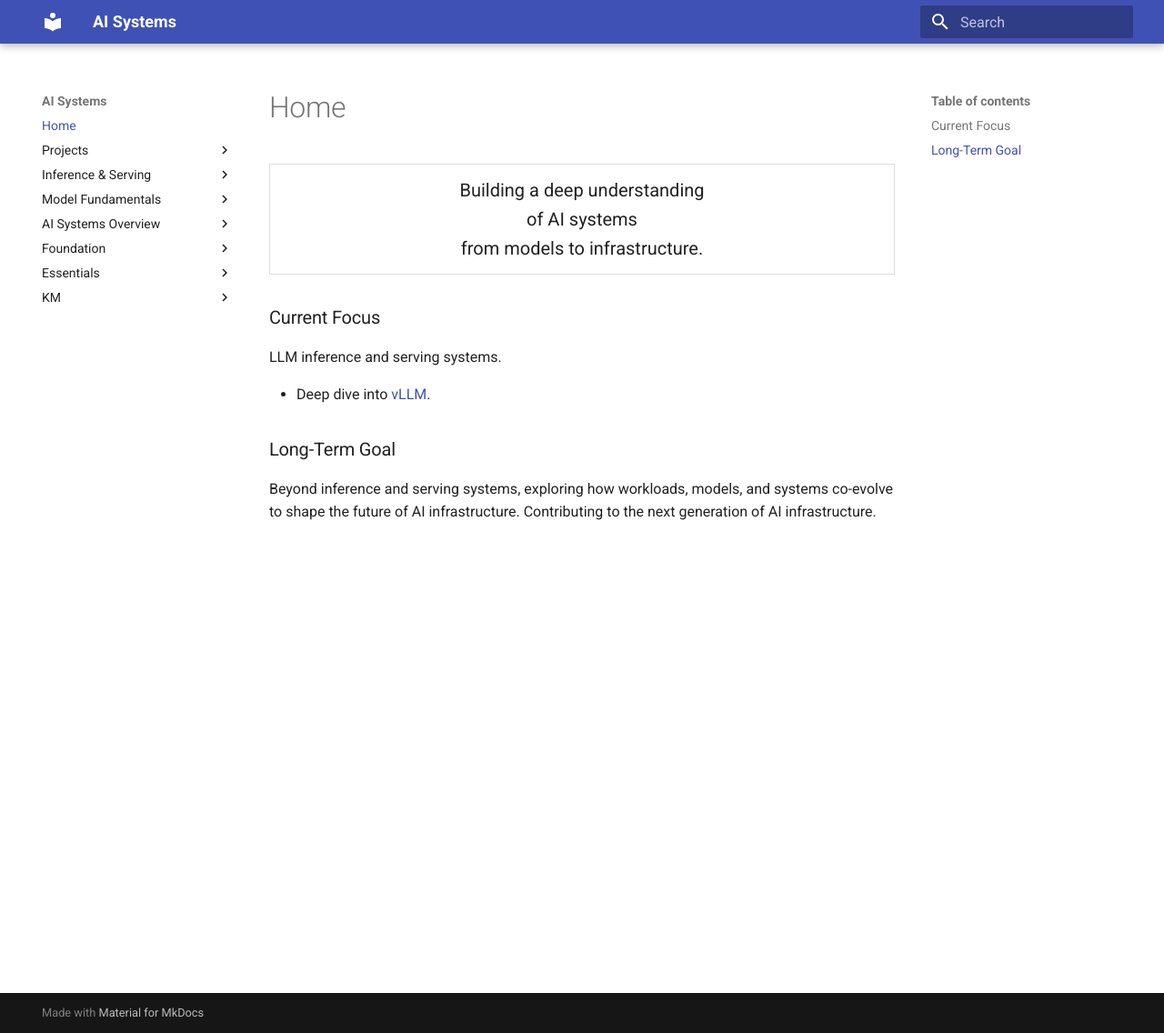
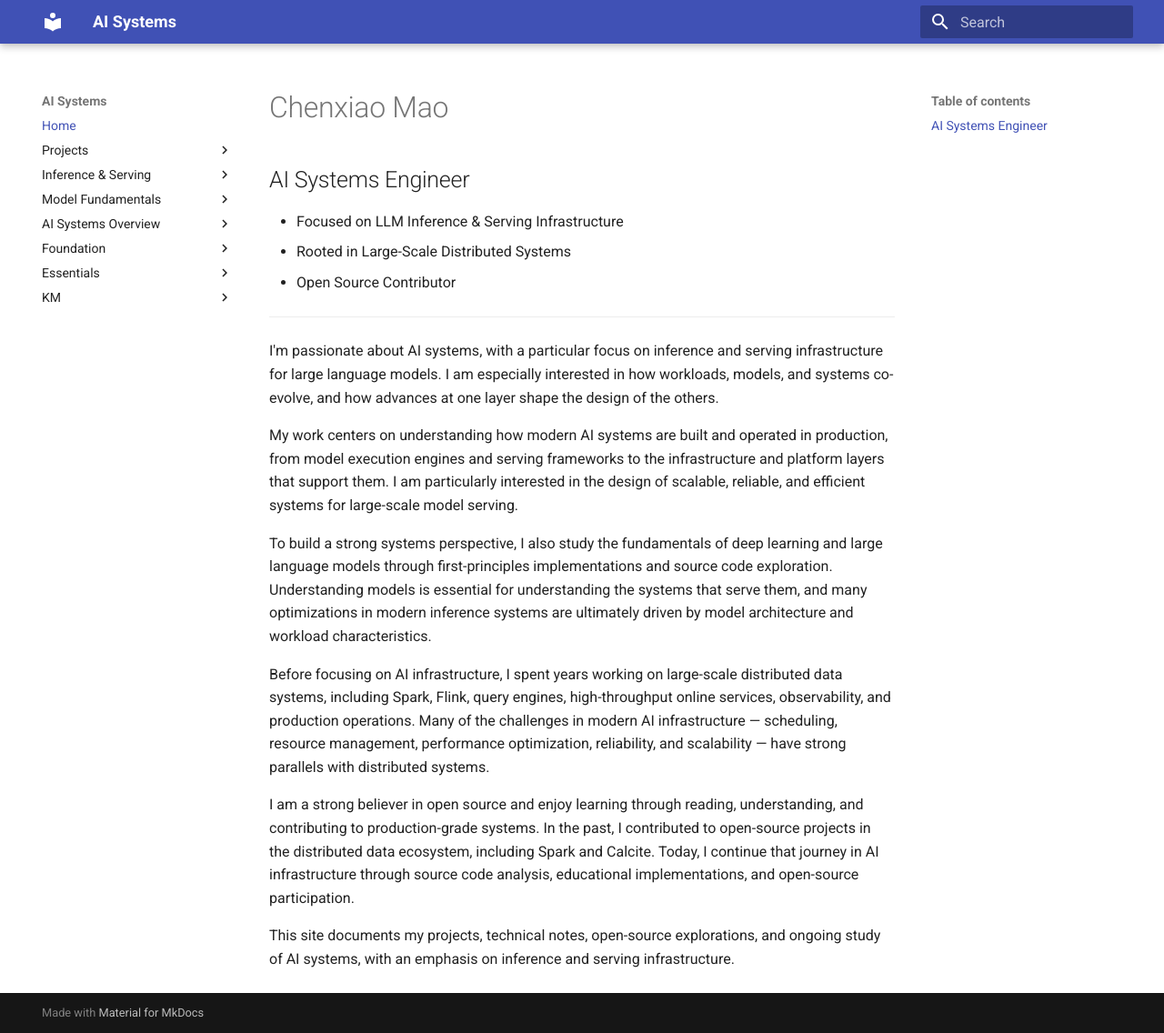
Before and after one commit to seancxmao/ai-systems, an MkDocs documentation site: the page built from docs/index.md, in a window 1280 px wide and 1136 px high. Shown: the whole window at 91% size. Built offline with MkDocs 1.6.1 and Material for MkDocs 9.7.7, drawn with Linux system fonts in a browser that asks for light colours.

Commit message:
home page

```diff
--- a/docs/index.md
+++ b/docs/index.md
@@ -1,25 +1,21 @@
+# Chenxiao Mao
 
-<div style="
-border:1px solid #ddd;
-padding:12px;
-margin:32px auto;
-text-align:center;
-/* width:420px; */
-font-size: 1.0rem;
-">
-Building a deep understanding
-<br>
-of AI systems
-<br>
-from models to infrastructure.
-</div>
+## AI Systems Engineer
 
-### Current Focus
+* Focused on LLM Inference & Serving Infrastructure
+* Rooted in Large-Scale Distributed Systems
+* Open Source Contributor
 
-LLM inference and serving systems.
+---
 
-* Deep dive into [vLLM](inference/vllm/index.md).
+I'm passionate about AI systems, with a particular focus on inference and serving infrastructure for large language models. I am especially interested in how workloads, models, and systems co-evolve, and how advances at one layer shape the design of the others.
 
-### Long-Term Goal
+My work centers on understanding how modern AI systems are built and operated in production, from model execution engines and serving frameworks to the infrastructure and platform layers that support them. I am particularly interested in the design of scalable, reliable, and efficient systems for large-scale model serving.
 
-Beyond inference and serving systems, exploring how workloads, models, and systems co-evolve to shape the future of AI infrastructure. Contributing to the next generation of AI infrastructure.
+To build a strong systems perspective, I also study the fundamentals of deep learning and large language models through first-principles implementations and source code exploration. Understanding models is essential for understanding the systems that serve them, and many optimizations in modern inference systems are ultimately driven by model architecture and workload characteristics.
+
+Before focusing on AI infrastructure, I spent years working on large-scale distributed data systems, including Spark, Flink, query engines, high-throughput online services, observability, and production operations. Many of the challenges in modern AI infrastructure — scheduling, resource management, performance optimization, reliability, and scalability — have strong parallels with distributed systems.
+
+I am a strong believer in open source and enjoy learning through reading, understanding, and contributing to production-grade systems. In the past, I contributed to open-source projects in the distributed data ecosystem, including Spark and Calcite. Today, I continue that journey in AI infrastructure through source code analysis, educational implementations, and open-source participation.
+
+This site documents my projects, technical notes, open-source explorations, and ongoing study of AI systems, with an emphasis on inference and serving infrastructure.
```
